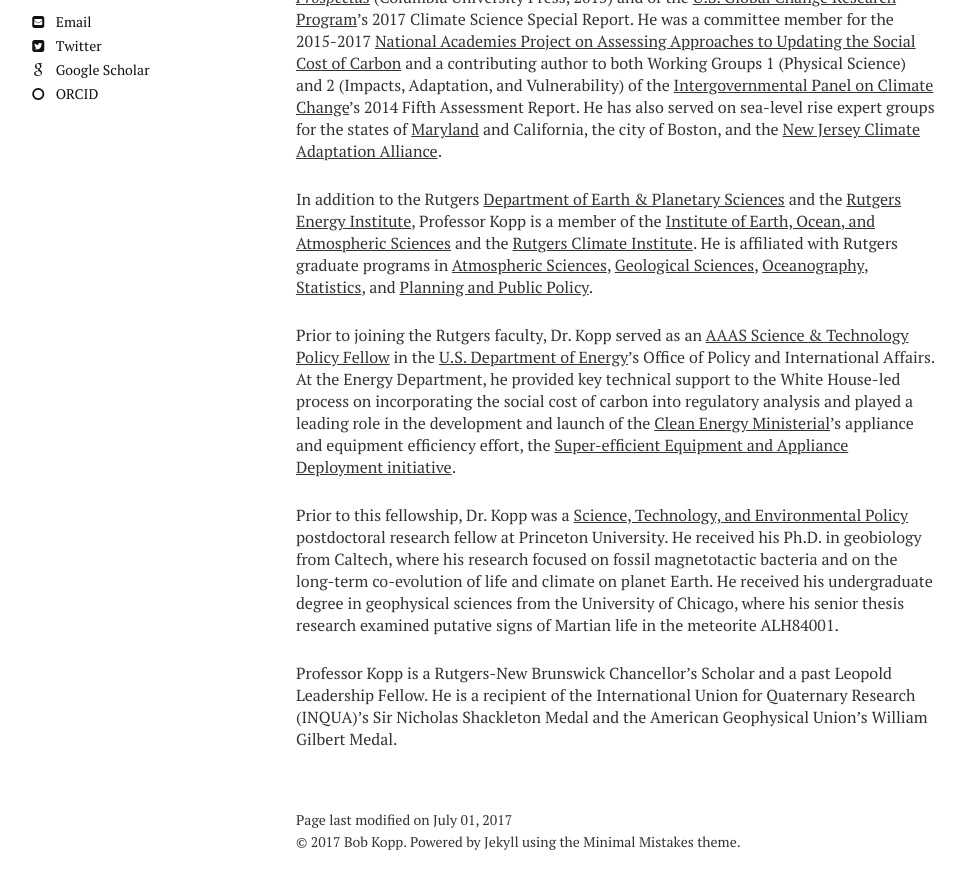
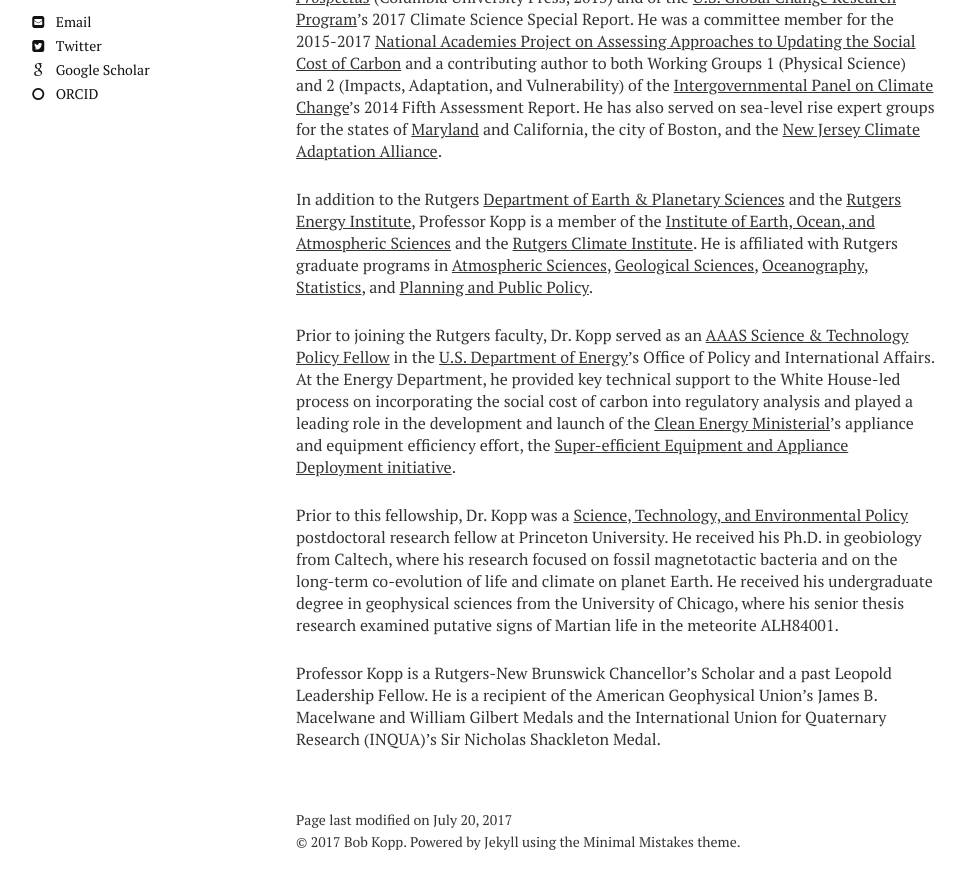
Before and after one commit to mrke/bobkopp.github.io, a Jekyll site: the page built from about/index.md, in a window 1280 px wide and 900 px high, scrolled down 1534 px. Shown: the top 889 px of the window, without its empty margins (24-989 px from the left). Built offline with Jekyll 4.4.1, drawn with Linux system fonts in a browser that asks for light colours; nearby versions of some CDN libraries.

Commit message:
misc updates

```diff
--- a/about/index.md
+++ b/about/index.md
@@ -2,7 +2,7 @@
 layout: page
 title: Biography
 tags: [about]
-modified: July 1 2017
+modified: July 20 2017
 comments: false
 share: false
 image:
@@ -37,4 +37,4 @@
 
 Prior to this fellowship, Dr. Kopp was a [Science, Technology, and Environmental Policy](http://www.princeton.edu/step/) postdoctoral research fellow at Princeton University. He received his Ph.D. in geobiology from Caltech, where his research focused on fossil magnetotactic bacteria and on the long-term co-evolution of life and climate on planet Earth. He received his undergraduate degree in geophysical sciences from the University of Chicago, where his senior thesis research examined putative signs of Martian life in the meteorite ALH84001.
 
-Professor Kopp is a Rutgers-New Brunswick Chancellor's Scholar and a past Leopold Leadership Fellow. He is a recipient of the International Union for Quaternary Research (INQUA)'s Sir Nicholas Shackleton Medal and the American Geophysical Union's William Gilbert Medal.
+Professor Kopp is a Rutgers-New Brunswick Chancellor's Scholar and a past Leopold Leadership Fellow. He is a recipient of the American Geophysical Union’s James B. Macelwane and William Gilbert Medals and the International Union for Quaternary Research (INQUA)’s Sir Nicholas Shackleton Medal.
```
Also changed, not shown: lab/index.md (+9 -6 lines), papers/index.md (+1 -1 lines), software/index.md (+2 -2 lines), 2 other files.
